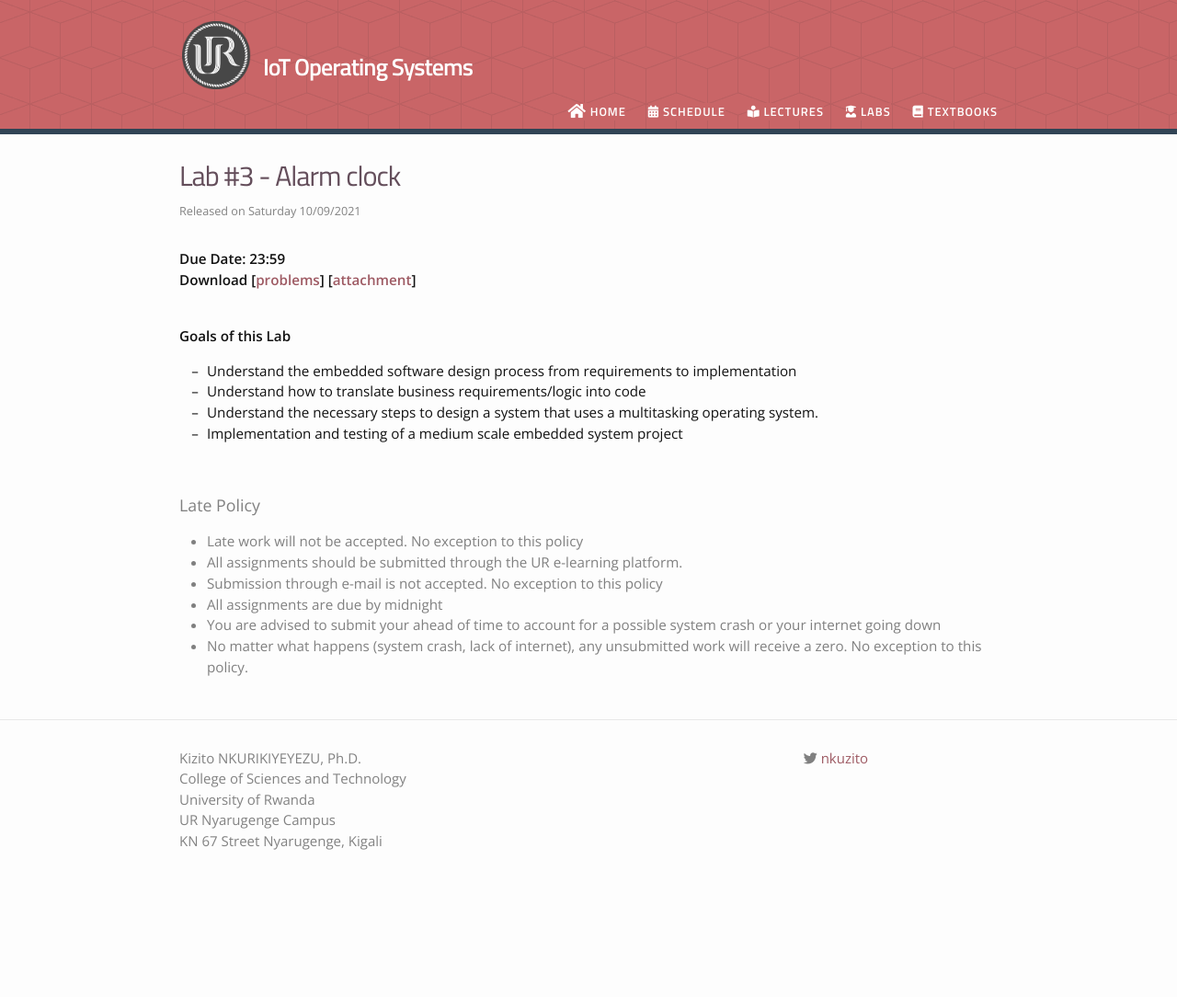
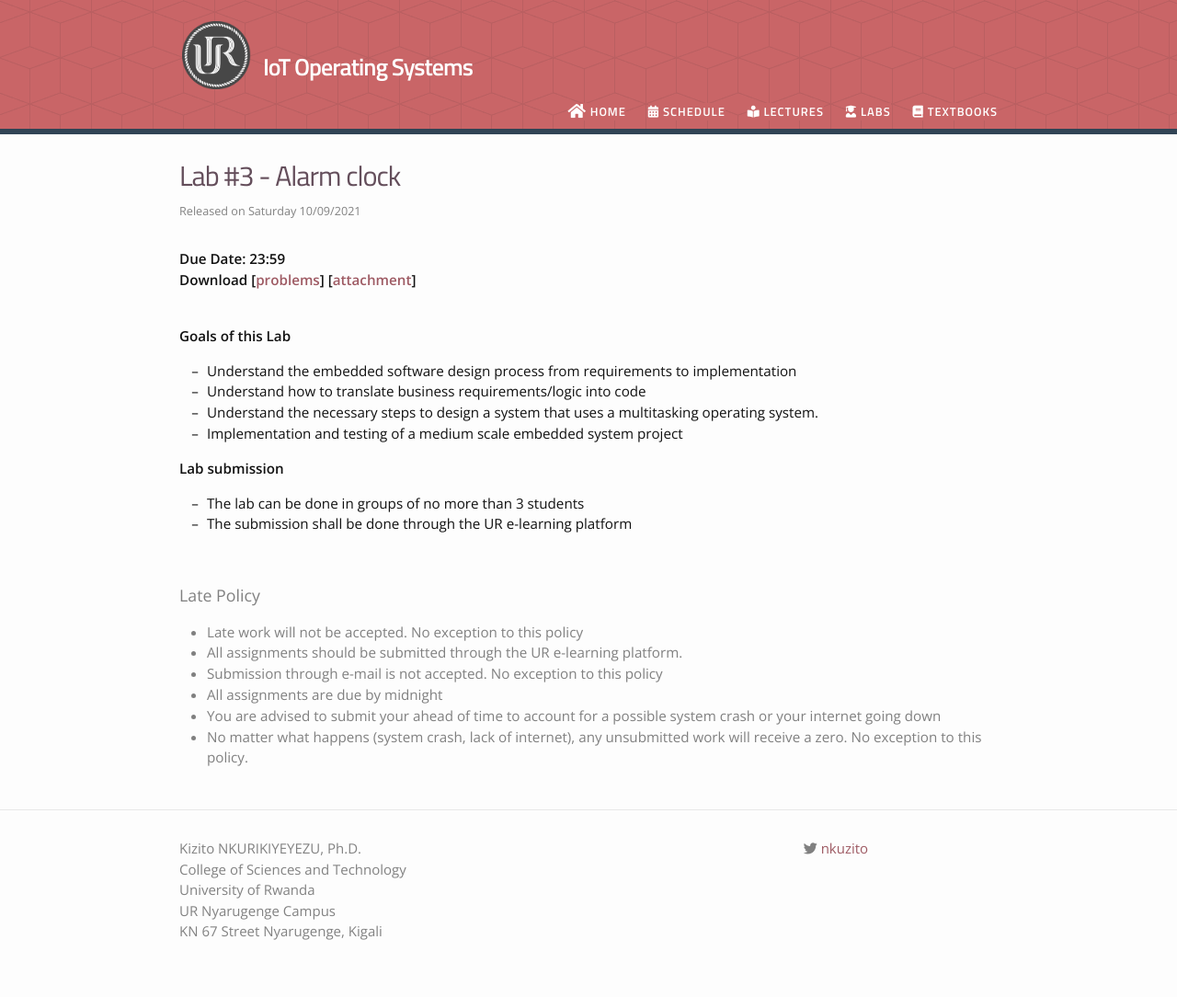
Before and after one commit to qiriro-innovations/ecs6264-2021, a Jekyll site: the page built from _assignments/lab3.md, in a window 1280 px wide. Shown: the whole page at 92% size. Built offline with Jekyll 4.4.1, drawn with Linux system fonts in a browser that asks for light colours; nearby versions of some CDN libraries; before the commit the page ends 985 px from its top, so only the background shows below that.

Commit message:
update lab instructions

```diff
--- a/_assignments/lab3.md
+++ b/_assignments/lab3.md
@@ -14,3 +14,7 @@ due_event:
 - Understand how to translate business requirements/logic into code
 - Understand the necessary steps to design a system that uses a multitasking operating system.
 - Implementation and testing of a medium scale embedded system project
+
+**Lab submission**
+- The lab can be done in groups of no more than 3 students
+- The submission shall be done through the UR e-learning platform
```
Also changed, not shown: other parts of _assignments/lab3.md (+1 -1 lines).
